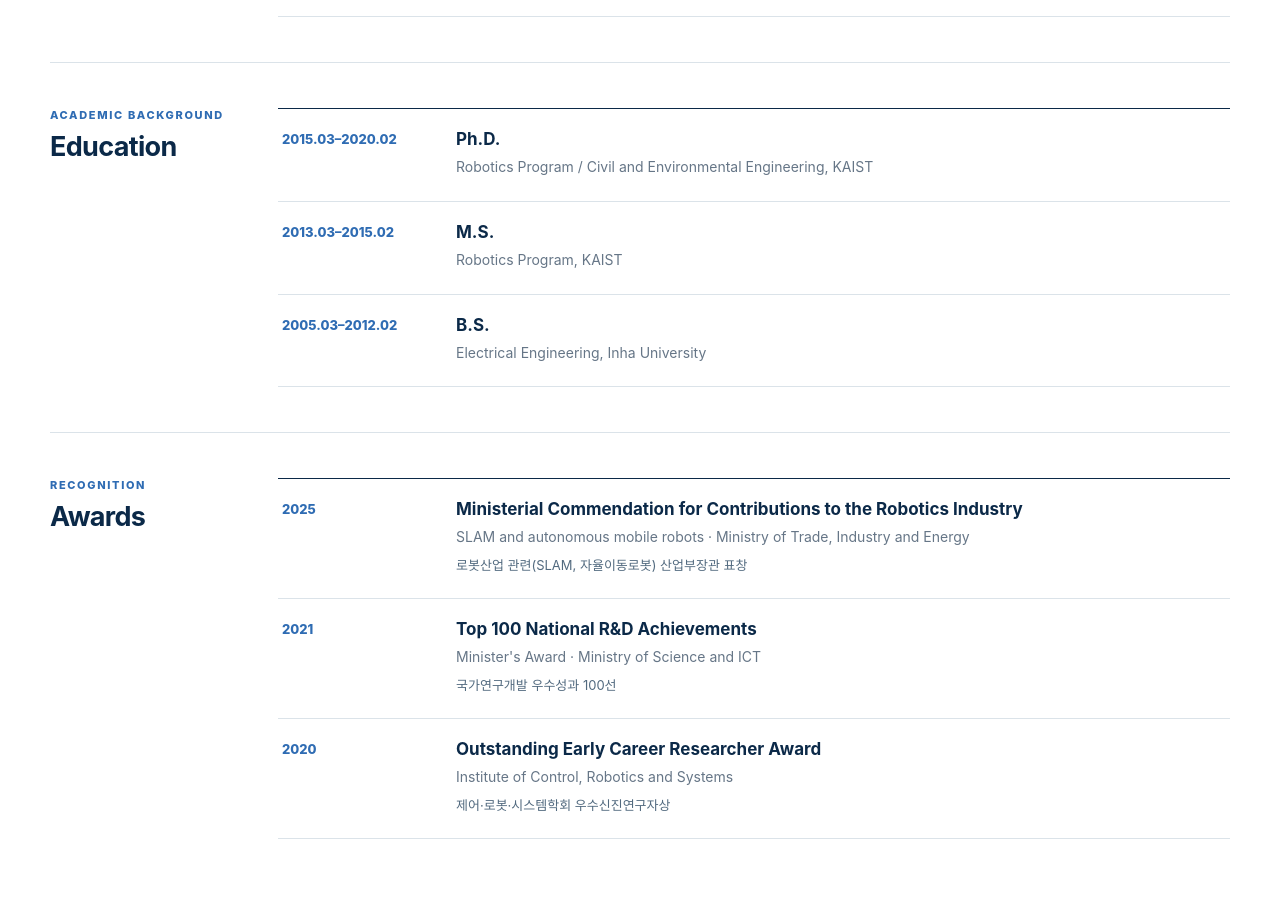
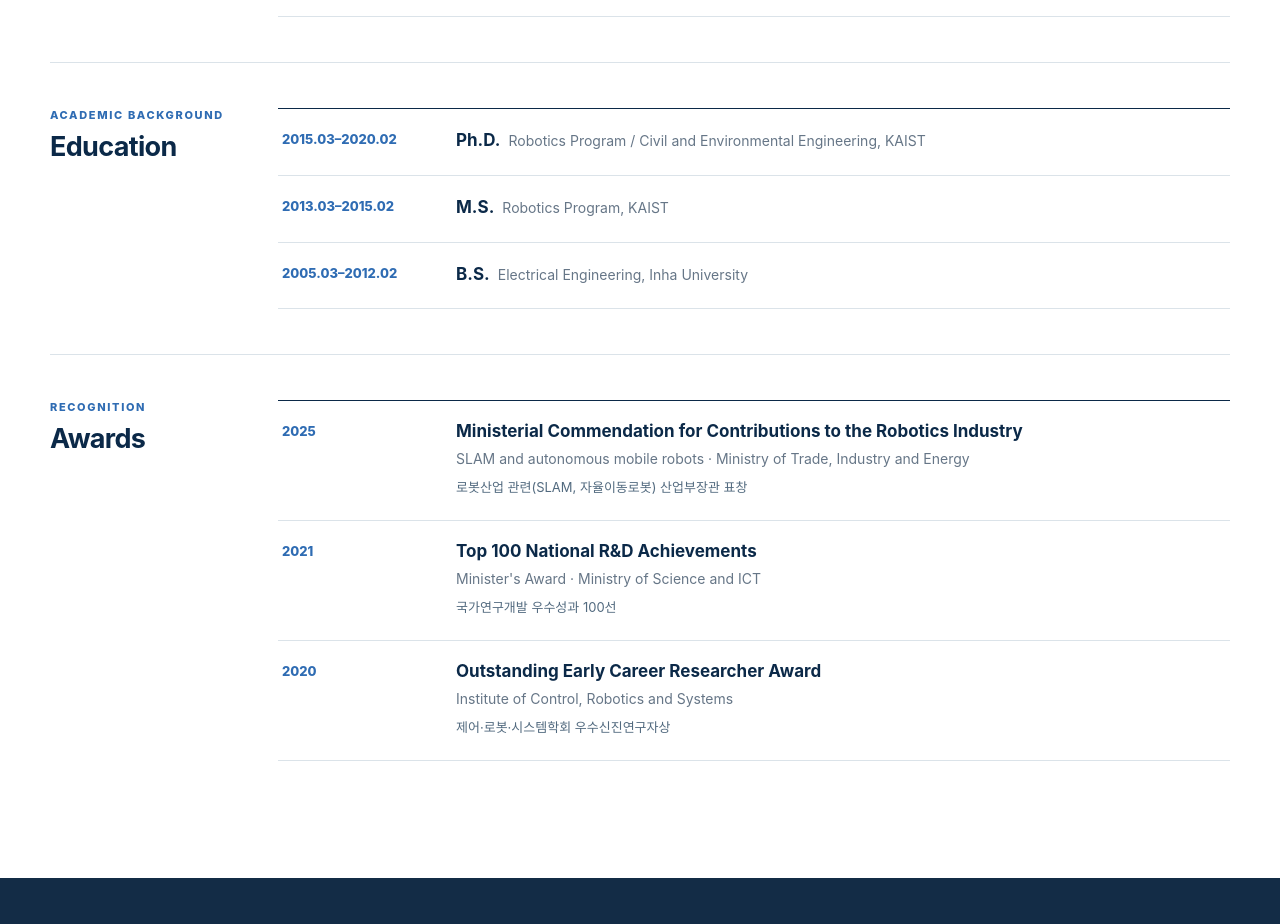
Before and after one commit to RoMA-Robotics-Lab/RoMA-Robotics-Lab.github.io, a Next.js app: page /people/young-sik-shin in a window 1280 px wide. Shown: the part 1280-2204 px from the top of the page. Built offline with nearby package versions, Linux system fonts and the light colour scheme.

Commit message:
Keep education details inline

```diff
--- a/app/people/young-sik-shin/page.tsx
+++ b/app/people/young-sik-shin/page.tsx
@@ -82,15 +82,15 @@ export default function YoungSikShinProfilePage() {
               <div className="profile-record-list">
                 <article className="profile-record-item">
                   <p>2015.03–2020.02</p>
-                  <div><h3>Ph.D.</h3><p>Robotics Program / Civil and Environmental Engineering, KAIST</p></div>
+                  <div className="profile-education-entry"><h3>Ph.D.</h3><p>Robotics Program / Civil and Environmental Engineering, KAIST</p></div>
                 </article>
                 <article className="profile-record-item">
                   <p>2013.03–2015.02</p>
-                  <div><h3>M.S.</h3><p>Robotics Program, KAIST</p></div>
+                  <div className="profile-education-entry"><h3>M.S.</h3><p>Robotics Program, KAIST</p></div>
                 </article>
                 <article className="profile-record-item">
                   <p>2005.03–2012.02</p>
-                  <div><h3>B.S.</h3><p>Electrical Engineering, Inha University</p></div>
+                  <div className="profile-education-entry"><h3>B.S.</h3><p>Electrical Engineering, Inha University</p></div>
                 </article>
               </div>
             </section>
--- a/app/site.css
+++ b/app/site.css
@@ -212,6 +212,8 @@ h1, h2, h3, p { margin-top: 0; }
 .profile-record-item > p { margin: 2px 0 0; color: var(--blue); font-size: 13px; font-weight: 800; }
 .profile-record-item h3 { margin-bottom: 6px; color: var(--navy); font-size: 17px; }
 .profile-record-item div p { margin: 0; color: var(--muted); font-size: 14px; line-height: 1.7; }
+.profile-education-entry { min-width: 0; display: flex; flex-wrap: wrap; align-items: baseline; gap: 0 8px; }
+.profile-record-item .profile-education-entry h3 { margin: 0; }
 .profile-award-item div p + p { margin-top: 5px; color: #526a7f; font-size: 13px; word-break: keep-all; }
 .member-section-heading { margin-bottom: 24px; padding-bottom: 13px; display: flex; align-items: center; justify-content: space-between; gap: 20px; border-bottom: 1px solid var(--navy); }
 .member-section-heading .subsection-title { margin-bottom: 0; padding-bottom: 0; border-bottom: 0; }
```
